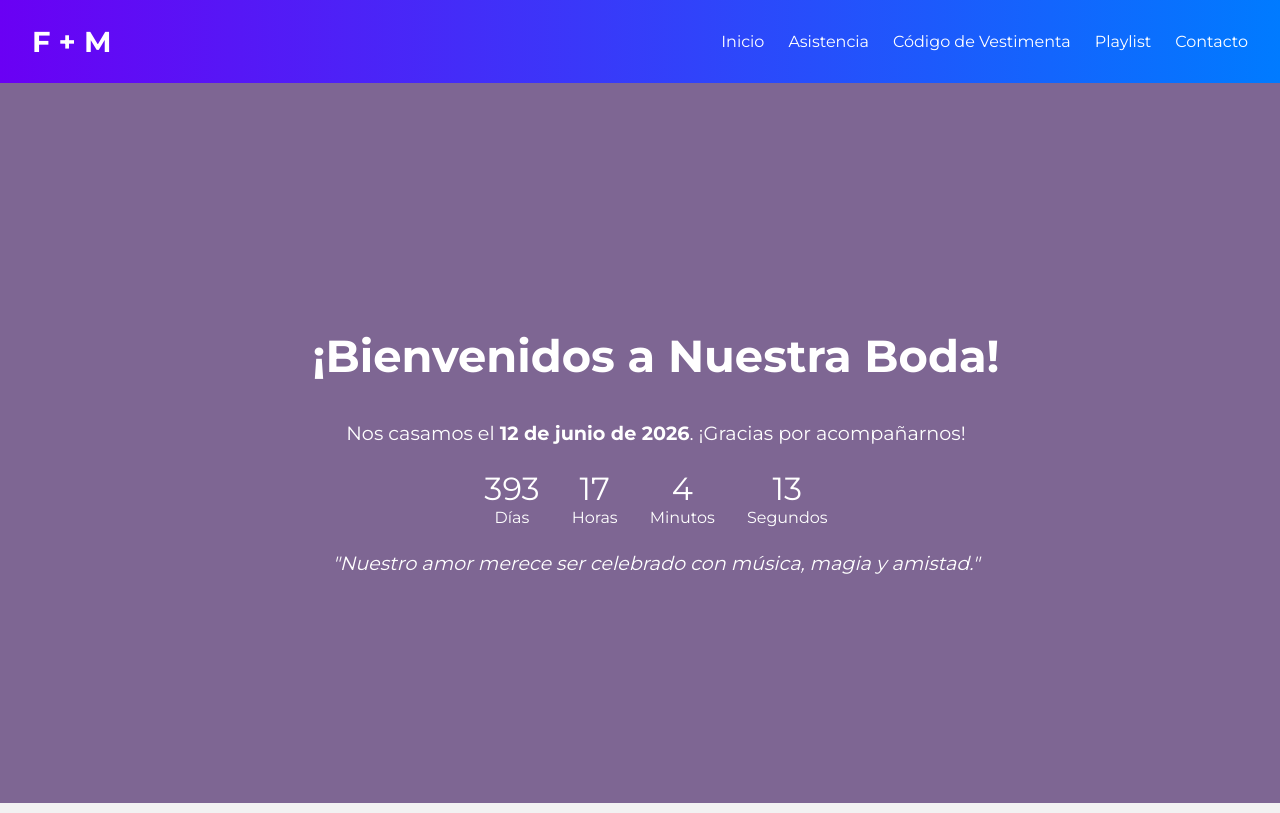
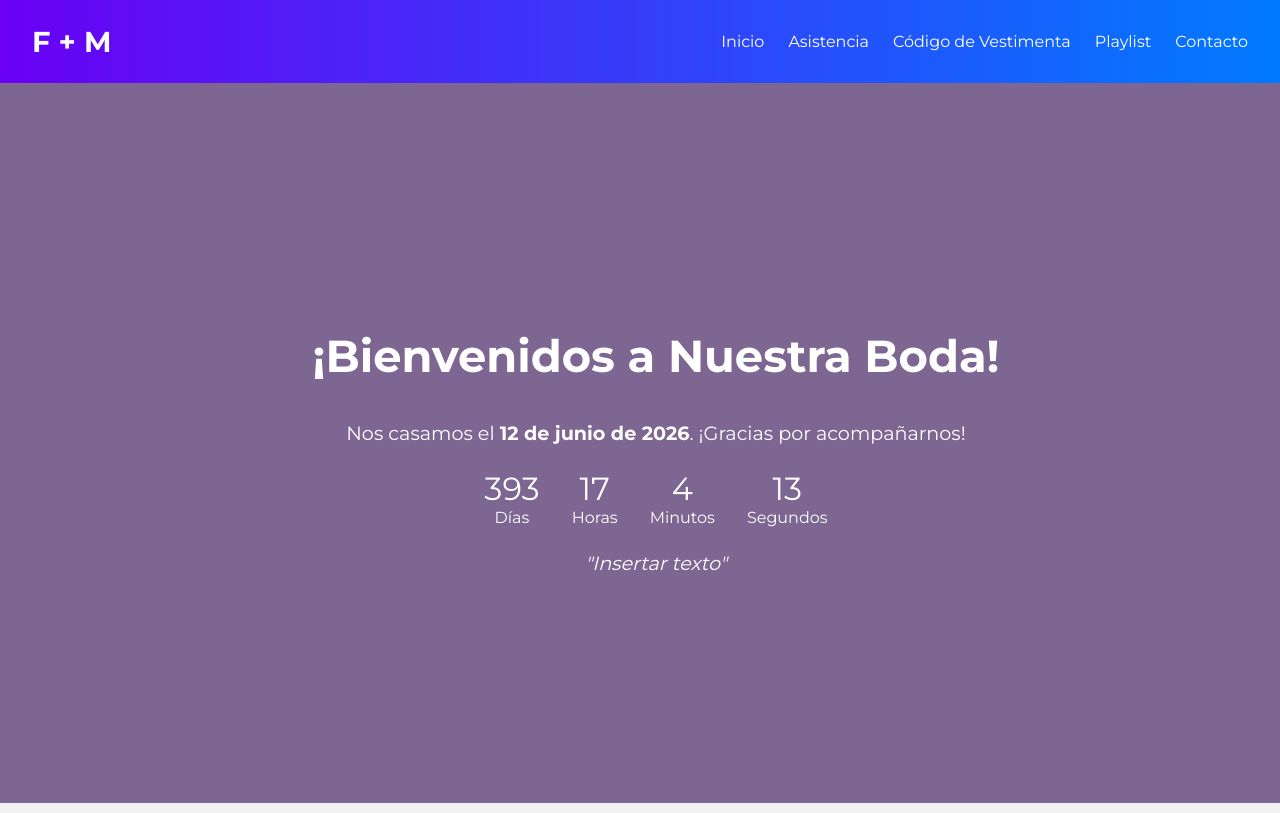
Before and after one commit to Fgonzaruiz/boda, a plain HTML site: page index.html in a window 1280 px wide. Shown: the top 813 px of the page. Drawn offline with Linux system fonts and the light colour scheme.

Commit message:
Update index.html

```diff
--- a/index.html
+++ b/index.html
@@ -32,7 +32,7 @@
                     <div><span id="minutes">0</span><small>Minutos</small></div>
                     <div><span id="seconds">0</span><small>Segundos</small></div>
                 </div>
-                <p class="quote">"Nuestro amor merece ser celebrado con música, magia y amistad."</p>
+                <p class="quote">"Insertar texto"</p>
             </div>
         </div>
     </section>
```
